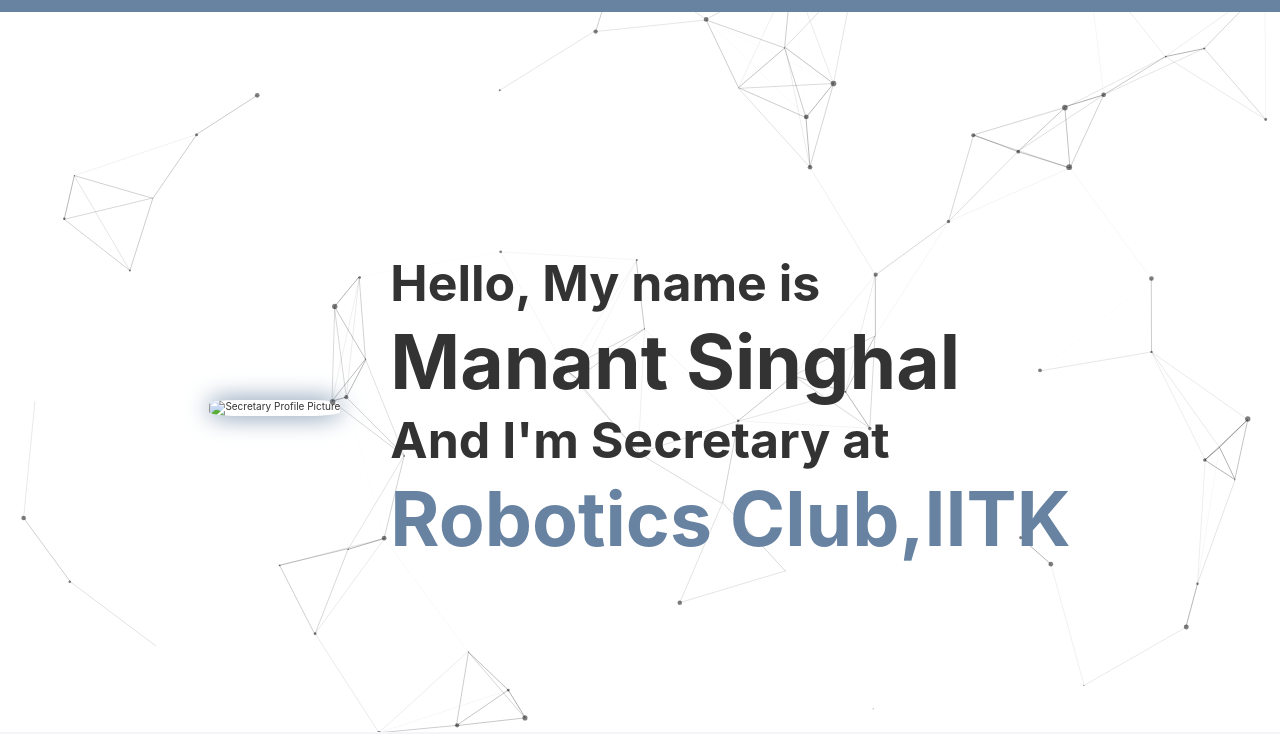
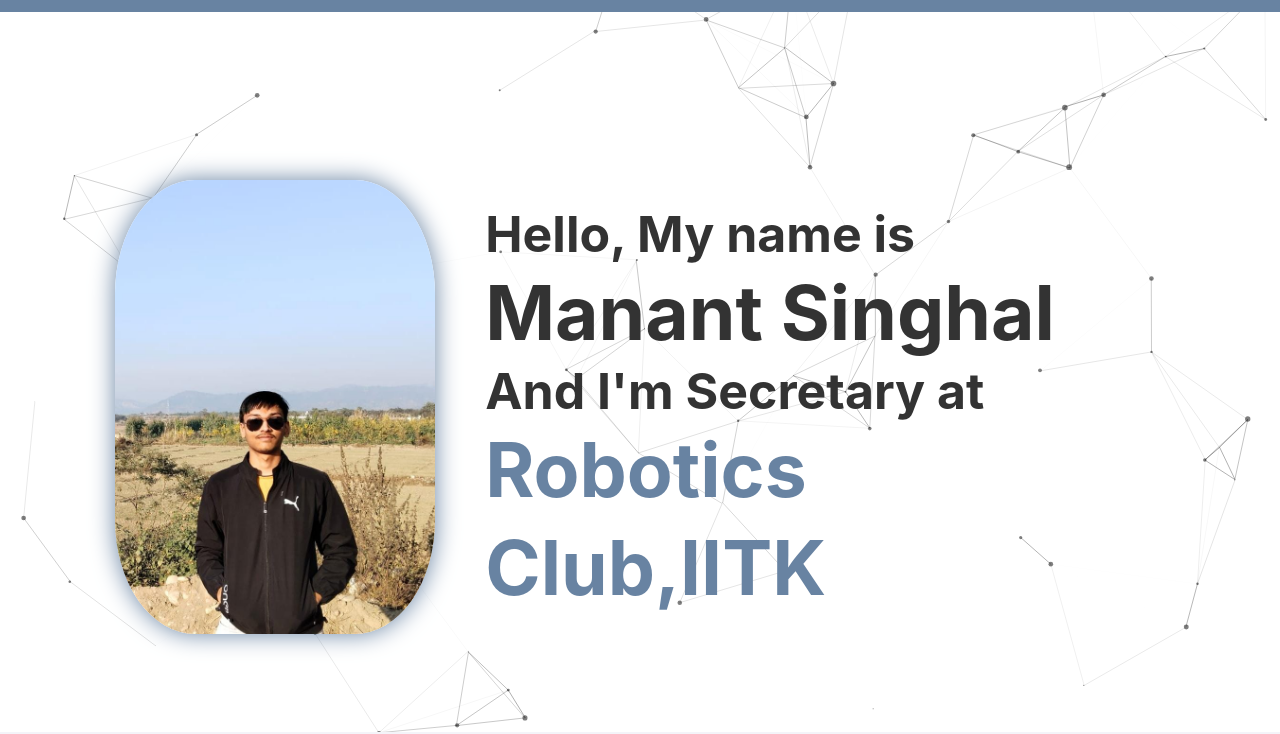
Before and after one commit to Manant1234/Robosecy16th, a plain HTML site: page index.html in a window 1280 px wide. Shown: the part 68-802 px from the top of the page. Drawn offline with nearby package versions, Linux system fonts and the light colour scheme.

Commit message:
Update index.html

```diff
--- a/index.html
+++ b/index.html
@@ -36,7 +36,7 @@
 
     <section class="intro" id="intro">
       <div class="intro-img">
-        <img src="photu.png" alt="Secretary Profile Picture" />
+        <img src="photo.png" alt="Secretary Profile Picture" />
       </div>
       <div class="intro-content">
         <h3>Hello, My name is</h3>
```
